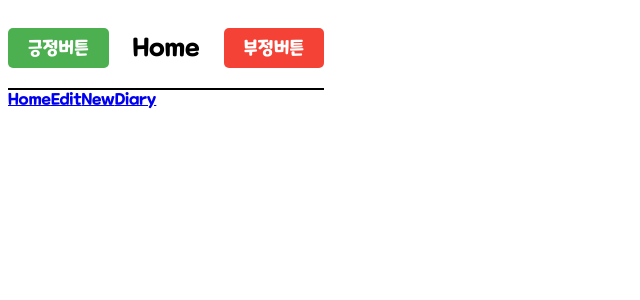
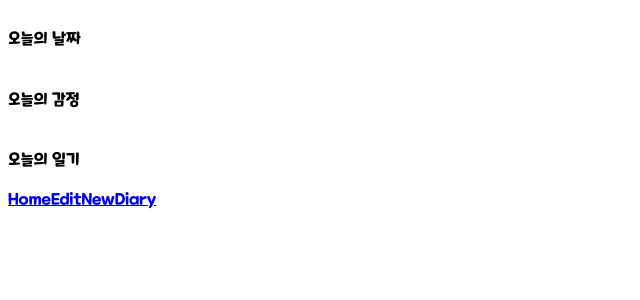
Before and after one commit to h970920/react_diary, a React (Create React App) app: page / in a window 1280 px wide. Shown: the top 300 px of the page, without its empty margins (0-640 px from the left). Built offline with nearby package versions, Linux system fonts and the light colour scheme.

Commit message:
홈js에 에디터 렌더링

```diff
--- a/src/component/Editor.css
+++ b/src/component/Editor.css
@@ -0,0 +1,5 @@
+.Editor {
+    display: flex;
+    flex-direction: column;
+    height: 100%;
+}
--- a/src/pages/Home.js
+++ b/src/pages/Home.js
@@ -1,31 +1,9 @@
 import React from 'react'; // React를 import 해주세요.
-import Button from '../component/Button';
-import Header from '../component/Header';
-
+import Editor from '../component/Editor';
 const Home = () => {
     return (
         <div>
-            <Header
-                title={'Home'}
-                leftChild={
-                    <Button
-                        type="positive"
-                        text={'긍정버튼'}
-                        onClick={() => {
-                            alert('긍정버튼 클릭!');
-                        }}
-                    />
-                }
-                rightChild={
-                    <Button
-                        type="negative"
-                        text={'부정버튼'}
-                        onClick={() => {
-                            alert('부정버튼 클릭!');
-                        }}
-                    />
-                }
-            />
+            <Editor />
         </div>
     );
 };
```
